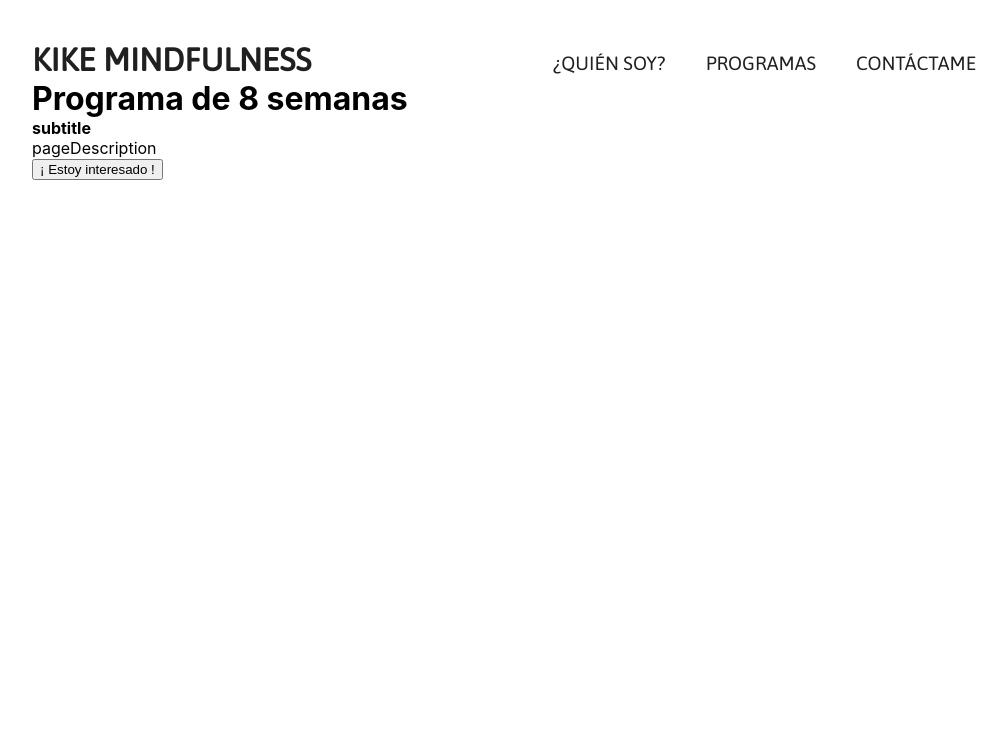
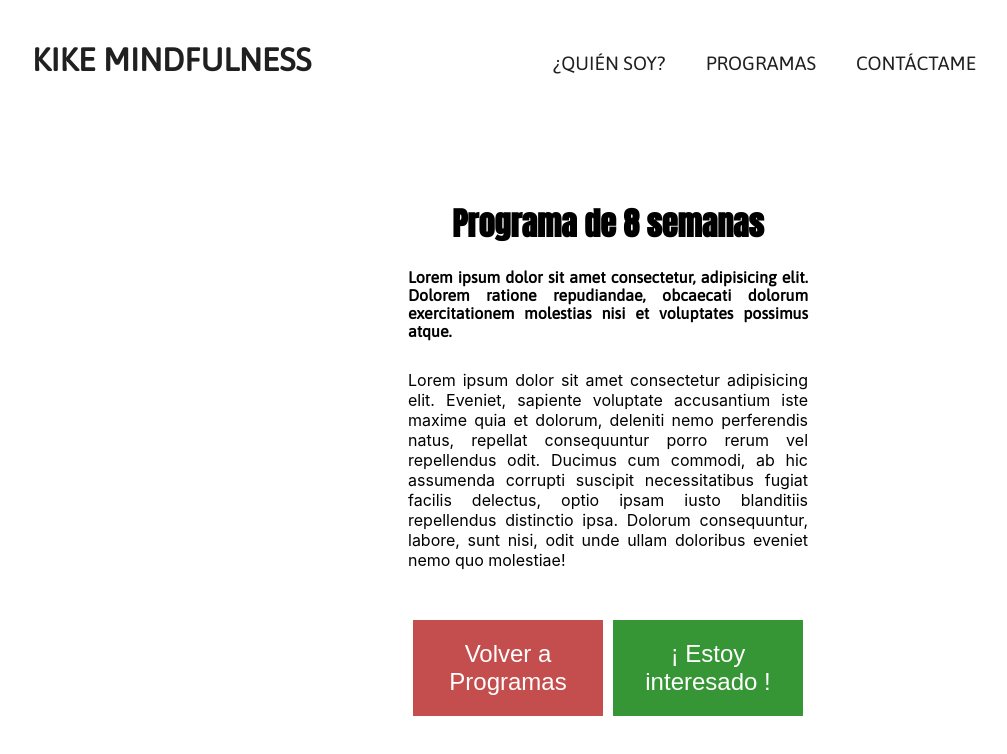
Before and after one commit to AGasco/kike-mindfulness, a React (Create React App) app: page /programas/programa-de-8-semanas in a window 1280 px wide. Shown: the top 754 px of the page, without its empty margins (32-1039 px from the left). Built offline with nearby package versions, Linux system fonts and the light colour scheme; a web font is replaced by a local one.

Commit message:
custom-video-player

```diff
--- a/src/App.js
+++ b/src/App.js
@@ -28,6 +28,12 @@ function App() {
               render={() => <Programas programas={data.default} />}
             />
             <Route
+              path="/contacto/:id"
+              render={(props) => (
+                <Contacto programas={data.default} match={props.match} />
+              )}
+            />
+            <Route
               path="/contacto"
               render={() => <Contacto programas={data.default} />}
             />
--- a/src/components/Contacto.jsx
+++ b/src/components/Contacto.jsx
@@ -10,6 +10,18 @@ class Contacto extends Component {
     program: "",
     comments: "",
   };
+
+  componentDidMount() {
+    if (this.props.match) {
+      this.setState({
+        program: this.props.match.params.id,
+      });
+    }
+  }
+
+  componentDidUpdate() {
+    console.log(this.state);
+  }
 
   handleInputChange = (e) => {
     this.setState({ [e.target.name]: e.target.value });
@@ -91,7 +103,7 @@ class Contacto extends Component {
             >
               <option value=""></option>
               {this.props.programas.map((p) => (
-                <option key={p.title} value={p.title}>
+                <option key={p.title} value={p.id}>
                   {p.title}
                 </option>
               ))}
--- a/src/components/ProgramaPage.jsx
+++ b/src/components/ProgramaPage.jsx
@@ -1,5 +1,7 @@
 import React, { Component } from "react";
 import * as data from "./../data.json";
+import { Link } from "react-router-dom";
+import "./../styles/ProgramaPage.css";
 
 class ProgramaPage extends Component {
   state = {
@@ -7,7 +9,6 @@ class ProgramaPage extends Component {
   };
 
   componentDidMount() {
-    console.log(this.props);
     const programa = data.default.find(
       (p) => p.id === this.props.match.params.id
     );
@@ -18,10 +19,29 @@ class ProgramaPage extends Component {
     const { programa } = this.state;
     return (
       <div className="programaPage">
-        <h1>{programa.title}</h1>
-        <h4>{programa.subtitle}</h4>
-        <p>{programa.pageDescription}</p>
-        <button>¡ Estoy interesado !</button>
+        <h1 className="programaPage__title">{programa.title}</h1>
+        <h4 className="programaPage__subtitle">
+          Lorem ipsum dolor sit amet consectetur, adipisicing elit. Dolorem
+          ratione repudiandae, obcaecati dolorum exercitationem molestias nisi
+          et voluptates possimus atque.
+        </h4>
+        <p className="programaPage__description">
+          Lorem ipsum dolor sit amet consectetur adipisicing elit. Eveniet,
+          sapiente voluptate accusantium iste maxime quia et dolorum, deleniti
+          nemo perferendis natus, repellat consequuntur porro rerum vel
+          repellendus odit. Ducimus cum commodi, ab hic assumenda corrupti
+          suscipit necessitatibus fugiat facilis delectus, optio ipsam iusto
+          blanditiis repellendus distinctio ipsa. Dolorum consequuntur, labore,
+          sunt nisi, odit unde ullam doloribus eveniet nemo quo molestiae!
+        </p>
+        <div className="programaPage__buttons">
+          <button className="programaPage__backBtn">
+            <Link to="/programas">Volver a Programas</Link>
+          </button>
+          <button className="programaPage__confirmBtn">
+            <Link to={`/contacto/${programa.id}`}> ¡ Estoy interesado !</Link>
+          </button>
+        </div>
       </div>
     );
   }
--- a/src/components/QuienSoy.jsx
+++ b/src/components/QuienSoy.jsx
@@ -1,6 +1,8 @@
 import React from "react";
-import ReactPlayer from "react-player";
+import ReactPlayer from "react-player/youtube";
+import Thumbnail from "./../imgs/landing2.jpg";
 import "./../styles/QuienSoy.css";
+import "./../styles/reactPlayer.css";
 
 function QuienSoy() {
   return (
@@ -15,6 +17,8 @@ function QuienSoy() {
         width={640}
         height={360}
         controls={true}
+        playing={true}
+        light={Thumbnail}
         url="https://www.youtube.com/watch?v=r5pXw5jmf64"
       />
     </div>
--- a/src/styles/Landing.css
+++ b/src/styles/Landing.css
@@ -57,6 +57,6 @@
     color: #202020;
     transform: rotateZ(-90deg);
     position: fixed;
-    left: -1vw;
+    left: -3vw;
     bottom: 20vh;
 }
--- /dev/null
+++ b/src/styles/ProgramaPage.css
@@ -0,0 +1,61 @@
+.programaPage {
+    display: flex;
+    flex-direction: column;
+    align-items: center;
+    width: 60vw;
+    max-width: 400px;
+    margin: auto auto;
+    padding-top: 100px;
+    text-align: justify;
+}
+
+.programaPage__title {
+    font-family: "anton", sans-serif;
+    padding: 20px;
+}
+
+.programaPage__subtitle {
+    font-family: "Asap", sans-serif;
+    padding-bottom: 30px;
+}
+
+.programaPage__buttons {
+    padding: 50px 0;
+    display: flex;
+    width: 100%;
+}
+
+.programaPage__buttons>* {
+    flex: 1;
+    margin: 0 5px;
+    padding: 20px;
+    font-size: 1.5rem;
+    outline: none;
+    border: none;
+    cursor: pointer;
+    color: white;
+    transition: all 0.3s;
+}
+
+.programaPage__buttons>*>a {
+    text-decoration: none;
+    color: inherit;
+}
+
+.programaPage__backBtn {
+    background-color: #c44d4d;
+}
+
+.programaPage__backBtn:hover {
+    box-shadow: -5px 5px 5px rgba(196, 77, 77, 0.6);
+    background-color: #e36f6f;
+}
+
+.programaPage__confirmBtn {
+    background-color: #369636
+}
+
+.programaPage__confirmBtn:hover {
+    box-shadow: 5px 5px 5px rgba(54, 150, 54, 0.6);
+    background-color: #4bb34b;
+}
--- /dev/null
+++ b/src/styles/reactPlayer.css
@@ -0,0 +1,7 @@
+.react-player__preview {
+    border: 1px solid black;
+}
+
+.react-player__play-icon {
+    border-width: 26px 0 26px 40px !important;
+}
```
Also changed, not shown: 1 other file (tests, documents, lock files or other folders).
